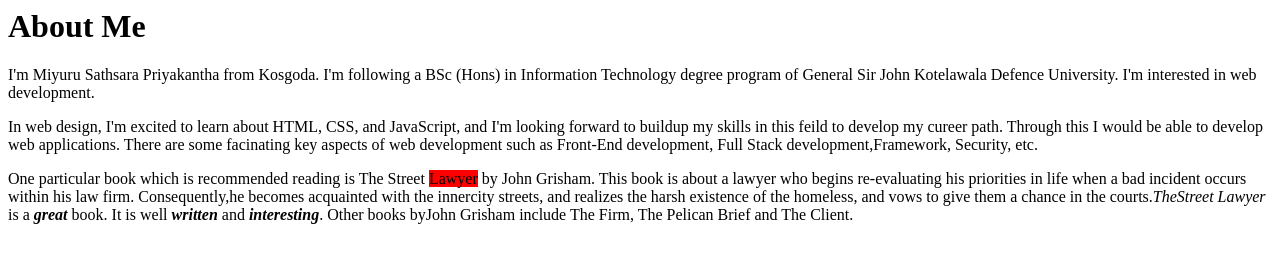
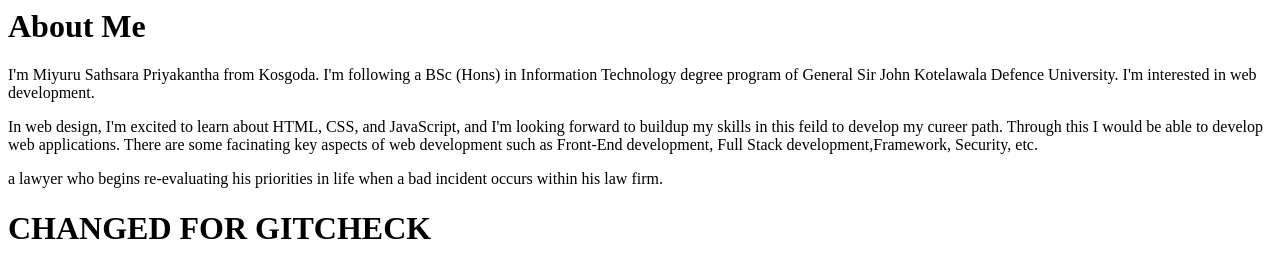
Before and after one commit to Miyuru-SP/weblog, a plain HTML site: page index.html in a window 1280 px wide. Drawn offline with Linux system fonts and the light colour scheme.

Commit message:
Remove the paragraph

```diff
--- a/index.html
+++ b/index.html
@@ -14,12 +14,7 @@
             key aspects of web development such as Front-End development, Full Stack development,Framework, Security, etc.
         </p>
         <p>
-            One particular book which is recommended reading is The Street <mark style="background-color: red;">Lawyer</mark> by John Grisham. This book is about
             a lawyer who begins re-evaluating his priorities in life when a bad incident occurs within his law firm.
-            Consequently,he becomes acquainted with the innercity streets, and realizes the harsh existence of the homeless,
-            and vows to give them a chance in the courts.<i>TheStreet Lawyer</i> is a <i><b>great</b></i> book. It is well
-            <i><b>written</b></i> and <i><b>interesting</b></i>. Other books byJohn Grisham include The Firm, The Pelican Brief and The Client.
-
-        </p>
+        <h1>CHANGED FOR GITCHECK</h1>
     </body>
 </html>
```
